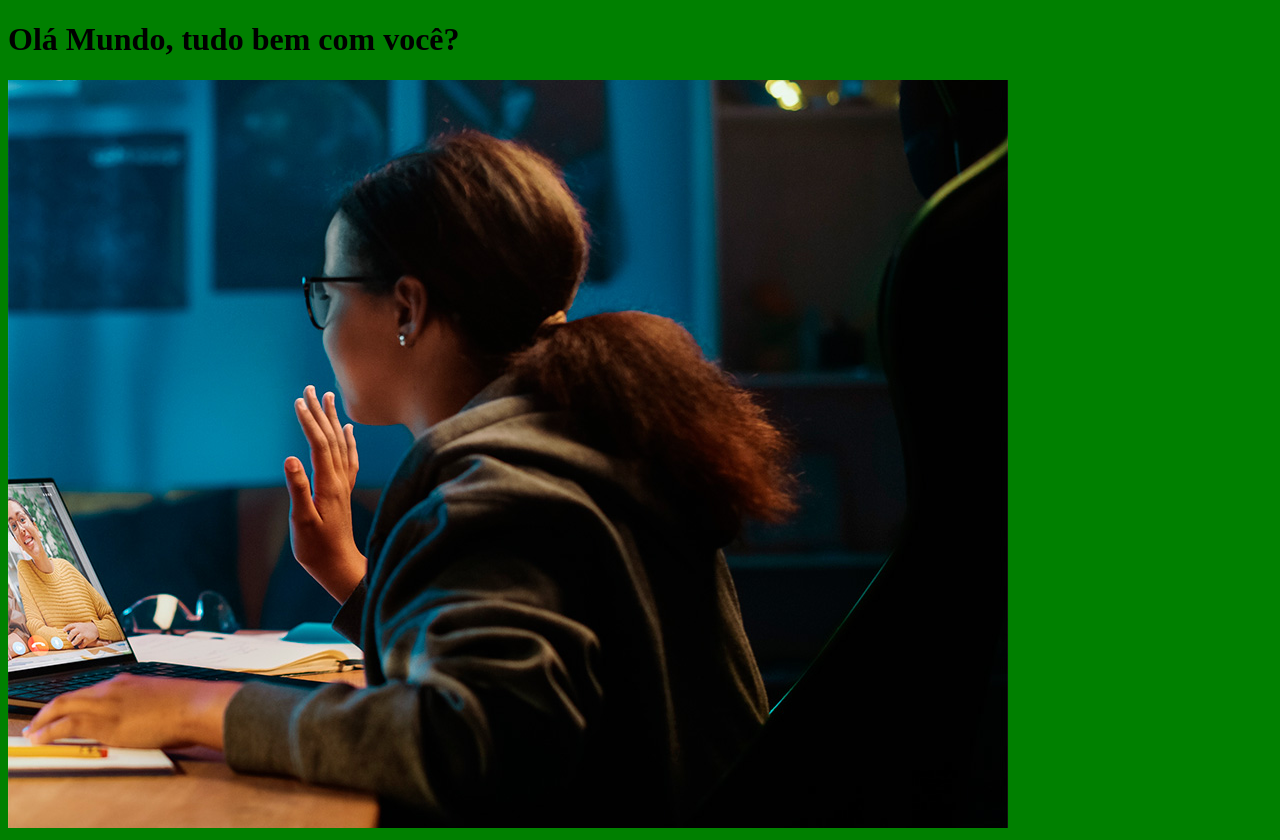
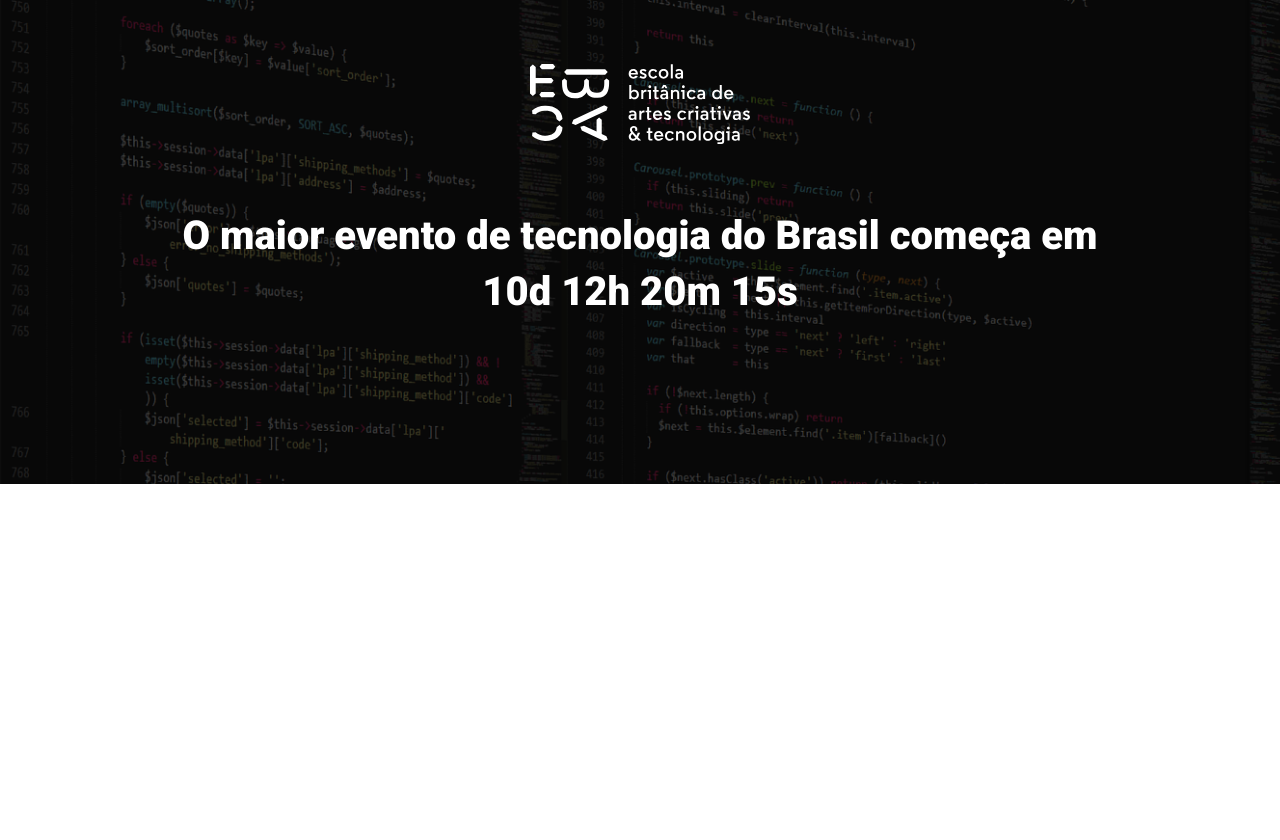
Before and after one commit to uVitin/ebac_tec_talks, a website built with Parcel: page src/index.html in a window 1280 px wide. After the commit the page ends 800 px from the top, so only its background shows below. Built offline with nearby package versions, Linux system fonts and the light colour scheme.

Commit message:
Criando o Hero!

```diff
--- a/src/index.html
+++ b/src/index.html
@@ -3,12 +3,22 @@
     <head>
         <meta charset="UTF-8">
         <meta name="viewport" content="width=device-width, initial-scale=1.0">
-        <title>Document</title>
+        <title>EBAC Tec Talks</title>
+        <link rel="preconnect" href="https://fonts.googleapis.com">
+        <link rel="preconnect" href="https://fonts.gstatic.com" crossorigin>
+        <link href="https://fonts.googleapis.com/css2?family=Roboto:wght@400;700;900&display=swap" rel="stylesheet">
         <link rel="stylesheet" href="./styles/main.scss">
     </head>
     <body>
-        <h1>Olá Mundo, tudo bem com você?</h1>
-        <img src="./images/backend.png" alt="">
+        <header class="hero">
+            <div class="container">
+                <img class="hero__logo" src="./images/ebac_logo.svg" alt="EBAC">
+                <p class="hero__text">
+                    O maior evento de tecnologia do Brasil começa em 10d 12h 20m 15s
+                </p>
+            </div>
+        </header>
+
         <script src="./scripts/main.js"></script>
     </body>
 </html>
--- /dev/null
+++ b/src/styles/_hero.scss
@@ -0,0 +1,52 @@
+.hero {
+    padding-top: 64px;
+    padding-bottom: 100px;
+    background-image: url(../images/fundo.png);
+    background-repeat: no-repeat;
+    background-size: cover;
+    position: relative;
+
+    .container {
+        position: relative;
+    }
+
+    &::before {
+        position: absolute;
+        top: 0;
+        left: 0;
+        width: 100%;
+        height: 100%;
+        background-color: #000;
+        content: ' ';
+        opacity: 0.7;
+    }
+
+    &__text {
+        margin-top: 64px;
+        margin-bottom: 64px;
+        font-size: 40px;
+        line-height: 56px;
+        font-weight: 800;
+        text-align: center;
+    }
+
+    &__logo {
+        margin: 0 auto;
+        height: 80px;
+        display: block;
+    }
+
+    @media (max-width: 640px) {
+        padding: 40px 0;
+
+        &__logo {
+            height: 40px;
+        }
+
+        &__text {
+            font-size: 22px;
+            line-height: 24px;
+            margin: 24px 0;
+        }
+    }
+}
--- a/src/styles/main.scss
+++ b/src/styles/main.scss
@@ -1,3 +1,23 @@
-body {
-    background-color: green;
+@use 'hero';
+
+* {
+    margin: 0;
+    padding: 0;
+    box-sizing: border-box;
+    font-family: Roboto, sans-serif;
+    color: #fff;
 }
+
+.container {
+    max-width: 960px;
+    width: 100%;
+    margin: 0 auto;
+
+    @media (max-width: 640px) {
+        max-width: 80%;
+    }
+
+    @media (max-width: 1024px) {
+        max-width: 90%;
+    }
+}
```
